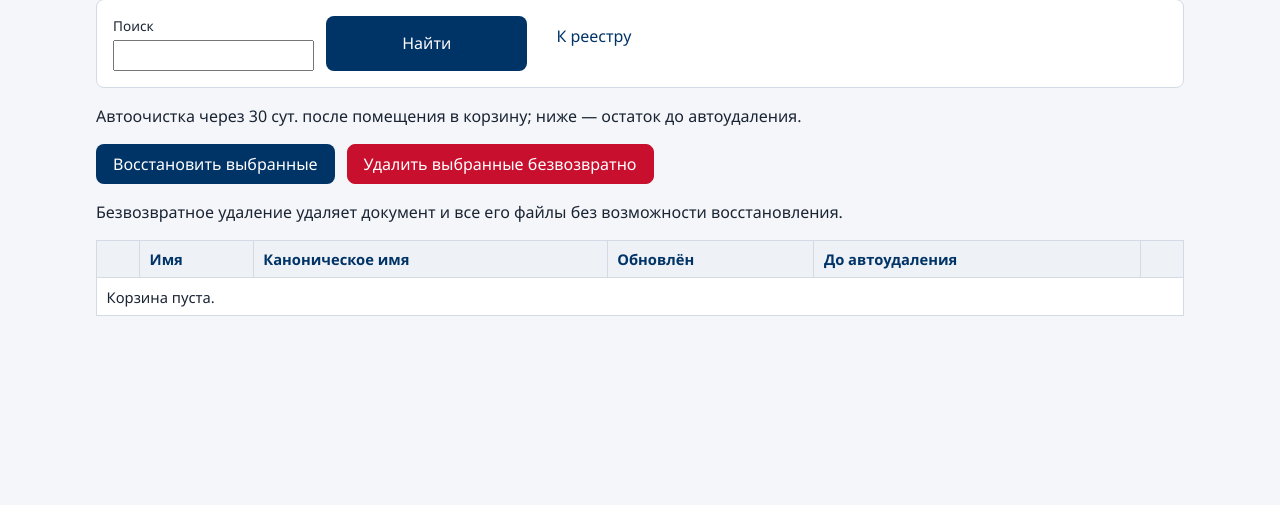
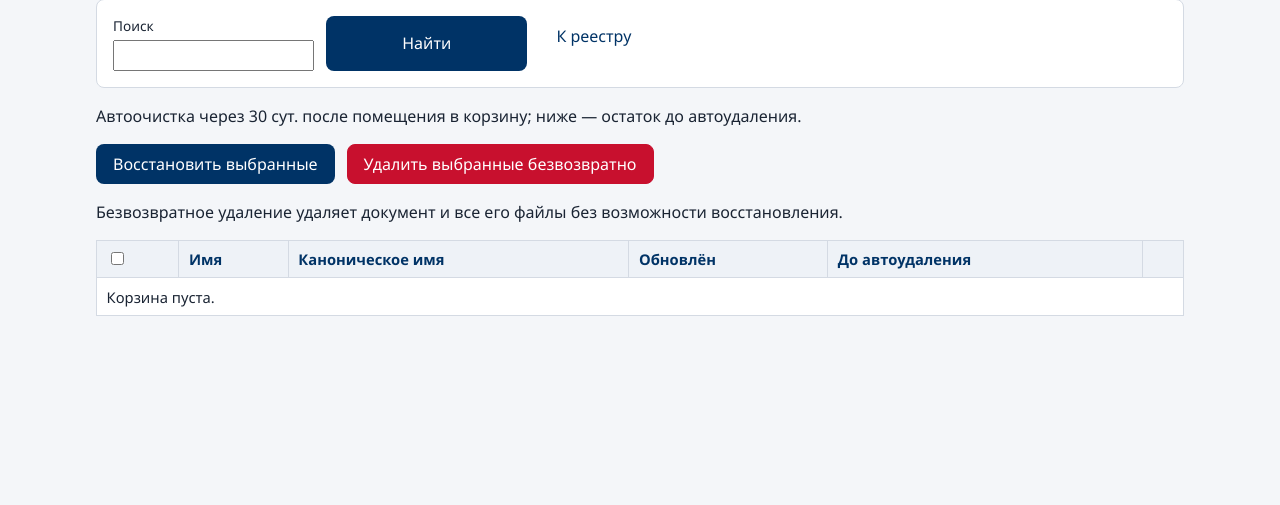
Before and after one commit to levindanil05/Graduate-work, a Django app: page /plans/trash/ in a window 1280 px wide. Shown: the part 170-675 px from the top of the page. Run offline with Django 5.2, Linux system fonts and the light colour scheme; the visitor is signed in with stand-in values (Sample User, id 1); data comes from the database, SQL or seed files in the repository; data that the repository does not hold is empty.

Commit message:
feat(ux): erase from plan card, erase all from trash

```diff
--- a/src/education_site/plans/document_views.py
+++ b/src/education_site/plans/document_views.py
@@ -10,6 +10,7 @@ from django.utils.translation import gettext as _
 from django.views.decorators.http import require_http_methods
 
 from accounts.decorators import user_can_edit_document, user_can_upload
+from accounts.permissions import user_can_hard_delete
 from documents.entities import DocumentVersion as DomainVersion
 from documents.entities import VersionStatus
 from documents.factory import build_document_service
@@ -103,6 +104,7 @@ def document_detail(request: HttpRequest, document_id: UUID) -> HttpResponse:
     current = document.current_version
     can_edit = user_can_edit_document(request)
     can_upload = user_can_upload(request)
+    can_hard_delete = user_can_hard_delete(request.user.pk if request.user.is_authenticated else None)
     transition_choices = _transitions_for_request(request, current)
     open_name_editor = request.GET.get('edit_name') == '1'
     naming_values = naming_values_from_meta(
@@ -246,6 +248,7 @@ def document_detail(request: HttpRequest, document_id: UUID) -> HttpResponse:
             'approved_version': document.approved_version,
             'can_edit': can_edit,
             'can_upload': can_upload,
+            'can_hard_delete': can_hard_delete,
             'process_diagram': process_diagram_context(
                 current_status=current.status if current else None,
                 include_transitions=False,
--- a/src/education_site/plans/templates/plans/trash_list.html
+++ b/src/education_site/plans/templates/plans/trash_list.html
@@ -37,7 +37,17 @@
     <table class="data-table">
         <thead>
             <tr>
-                <th></th>
+                <th>
+                    <label class="sr-only" for="trash-select-all">Выбрать всё</label>
+                    <input
+                        id="trash-select-all"
+                        type="checkbox"
+                        form="trash-bulk-form"
+                        title="Выбрать всё"
+                        aria-label="Выбрать всё"
+                        data-select-all="trash-bulk-form"
+                    >
+                </th>
                 <th>Имя</th>
                 <th>Каноническое имя</th>
                 <th>Обновлён</th>
@@ -49,7 +59,7 @@
             {% for row in rows %}
             {% with v=row.version %}
             <tr>
-                <td><input form="trash-bulk-form" type="checkbox" name="version_ids" value="{{ v.pk }}"></td>
+                <td><input form="trash-bulk-form" type="checkbox" name="version_ids" value="{{ v.pk }}" data-select-item></td>
                 <td>{{ v.source_filename }}</td>
                 <td>{{ v.document.canonical_name }}</td>
                 <td>{{ v.updated_at|date:"d.m.Y H:i" }}</td>
@@ -89,3 +99,30 @@
 </div>
 {% endif %}
 {% endblock %}
+
+{% block body_scripts %}
+<script>
+(function () {
+  var master = document.querySelector('[data-select-all="trash-bulk-form"]');
+  if (!master) return;
+  var formId = master.getAttribute('form') || 'trash-bulk-form';
+  function items() {
+    return document.querySelectorAll(
+      'input[data-select-item][form="' + formId + '"], #' + formId + ' input[data-select-item]'
+    );
+  }
+  master.addEventListener('change', function () {
+    items().forEach(function (el) {
+      el.checked = master.checked;
+    });
+  });
+  document.addEventListener('change', function (ev) {
+    if (!ev.target || !ev.target.matches('input[data-select-item]')) return;
+    var list = Array.prototype.slice.call(items());
+    if (!list.length) return;
+    master.checked = list.every(function (el) { return el.checked; });
+    master.indeterminate = !master.checked && list.some(function (el) { return el.checked; });
+  });
+})();
+</script>
+{% endblock %}
--- a/src/education_site/static/ui/components.css
+++ b/src/education_site/static/ui/components.css
@@ -33,6 +33,22 @@
 .btn-sm {
   padding: 0.35rem 0.75rem;
   font-size: 0.9rem;
+}
+
+.sr-only {
+  position: absolute;
+  width: 1px;
+  height: 1px;
+  padding: 0;
+  margin: -1px;
+  overflow: hidden;
+  clip: rect(0, 0, 0, 0);
+  white-space: nowrap;
+  border: 0;
+}
+
+.inline-form {
+  display: inline;
 }
 
 .card {
```
Also changed, not shown: src/education_site/plans/templates/plans/document_detail.html (+13 -2 lines).
